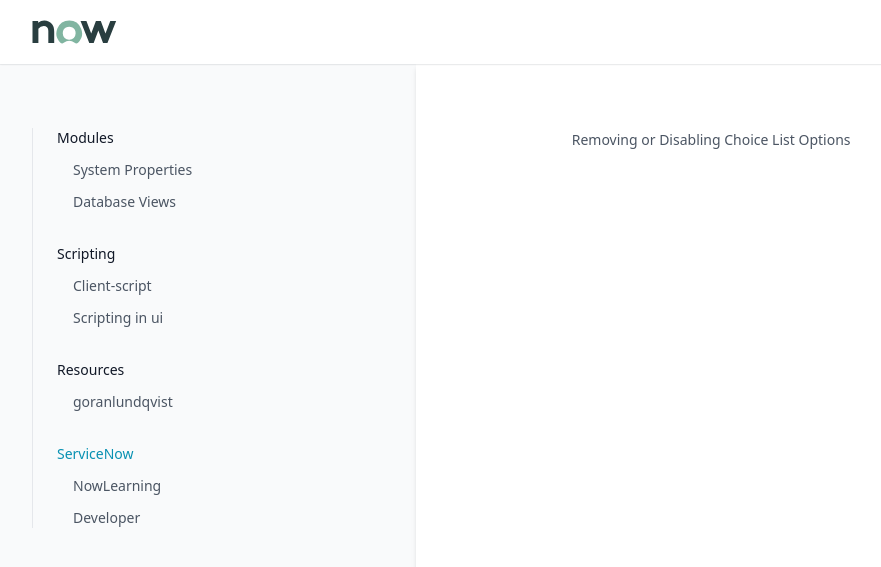
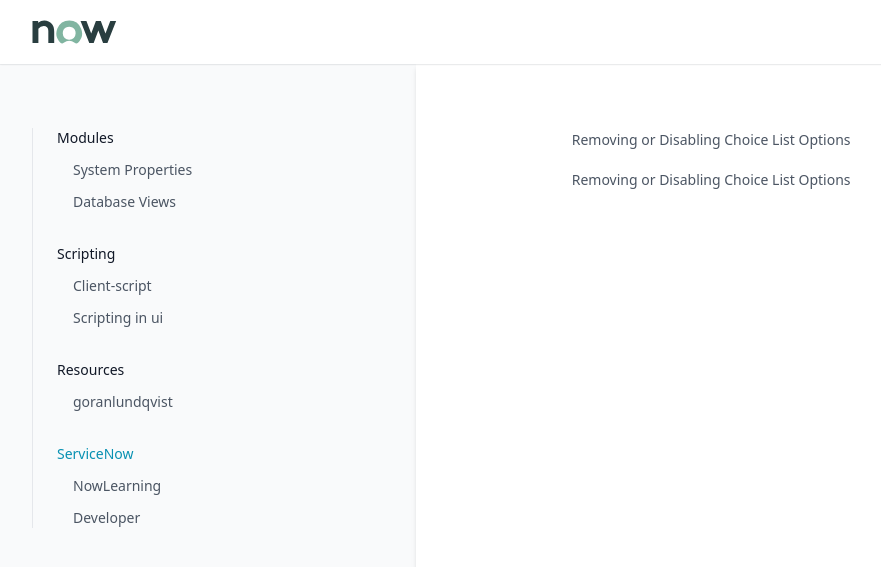
Before and after one commit to greglejeune/ebook, a Jekyll site: the page built from _servicenow/2021-10-01-client.md, in a window 1280 px wide. Shown: the top 567 px of the page, without its empty margins (0-881 px from the left). Built offline with Jekyll 4.4.1, drawn with Linux system fonts in a browser that asks for light colours.

Commit message:
Update 2021-10-01-client.md

```diff
--- a/_servicenow/2021-10-01-client.md
+++ b/_servicenow/2021-10-01-client.md
@@ -5,3 +5,5 @@ category: "script"
 ---
 
 <a href="https://servicenowguru.com/scripting/client-scripts-scripting/removing-disabling-choice-list-options/">Removing or Disabling Choice List Options</a>
+
+<a href="https://servicenowguru.com/scripting/ui-info-error-message-cheat-sheet/">Removing or Disabling Choice List Options</a>
```
